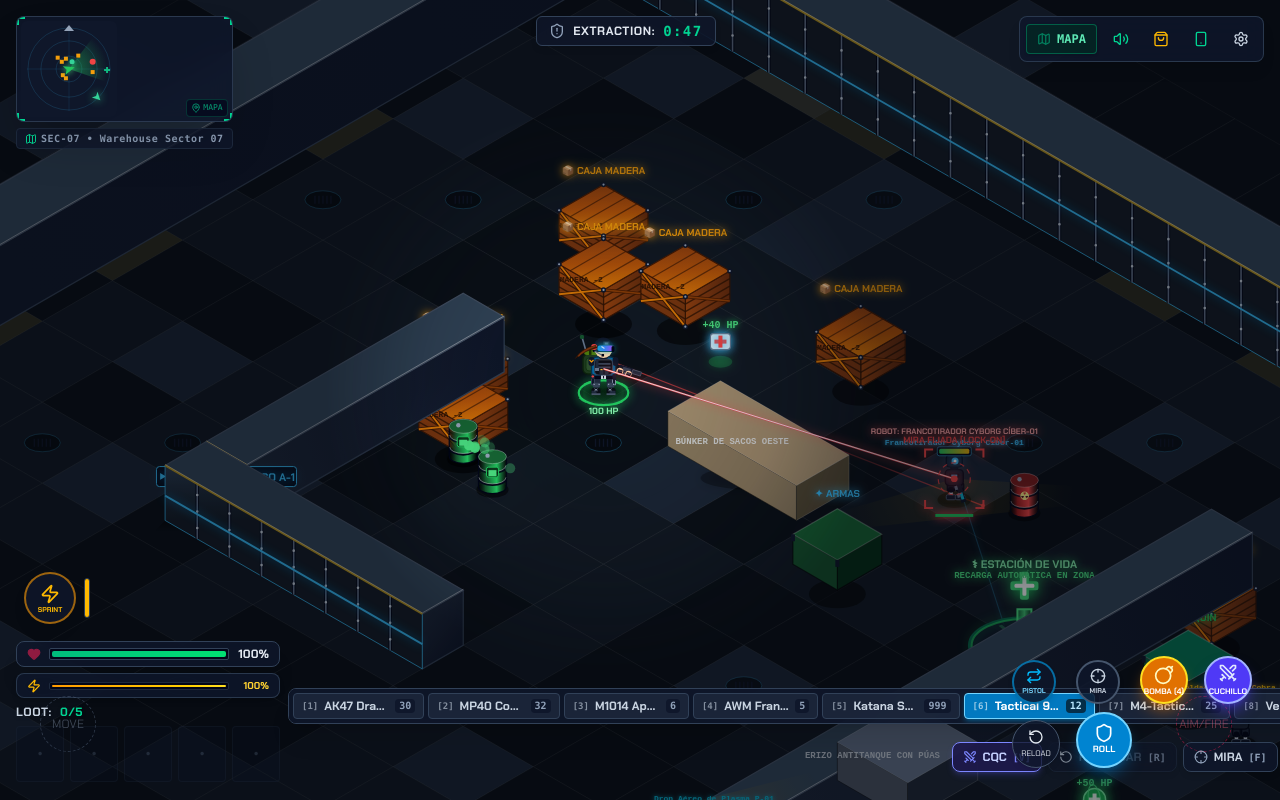
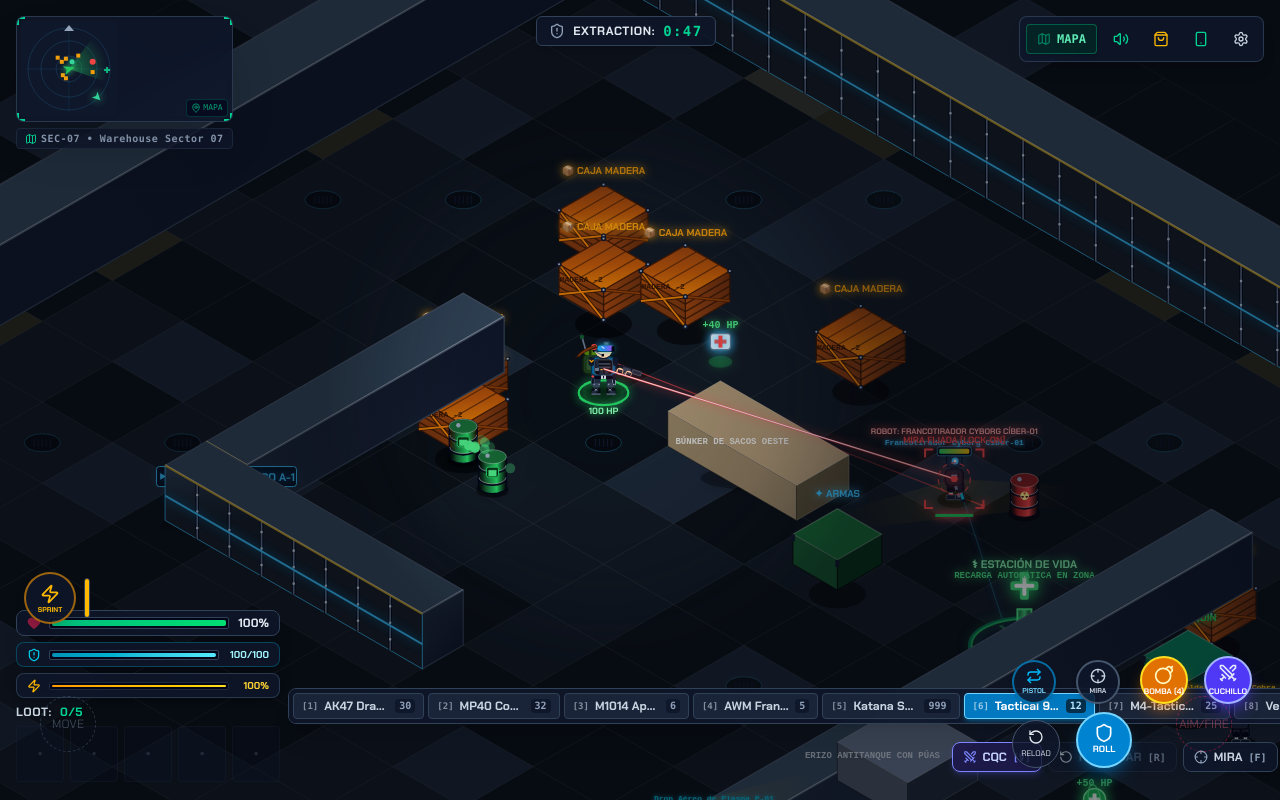
Before and after one commit to victorpavon2908-gif/Zooba, a React (Vite) app: page / in a window 1280 px wide. Both pictures are taken after a click on the button "DESPLEGAR EN EL SECTOR". Built offline with nearby package versions, Linux system fonts and the light colour scheme.

Commit message:
feat: add dedicated shield HUD bar

```diff
--- a/src/components/HUD.tsx
+++ b/src/components/HUD.tsx
@@ -185,6 +185,15 @@ export const HUD: React.FC<HUDProps> = ({
             </span>
           </div>
 
+          {/* Shield Bar */}
+          <div id="shield-bar-container" className="flex items-center gap-2 bg-slate-900/85 backdrop-blur-md px-2.5 py-1 rounded-lg border border-cyan-500/30 shadow-xl">
+            <ShieldAlert className="w-3.5 h-3.5 text-cyan-400 shrink-0" />
+            <div className="flex-1 h-2.5 bg-slate-950 rounded-xs overflow-hidden border border-slate-700 p-0.5">
+              <div className="h-full rounded-xs bg-gradient-to-r from-cyan-600 to-cyan-300 transition-all duration-200" style={{ width: `${Math.max(0, Math.min(100, Math.round((player.shield / Math.max(1, player.maxShield)) * 100)))}%` }} />
+            </div>
+            <span className="font-tech font-bold text-[10px] text-cyan-200 min-w-[42px] text-right">{Math.round(player.shield)}/{Math.round(player.maxShield)}</span>
+          </div>
+
           {/* Stamina Bar */}
           <div id="stamina-bar-container" className="flex items-center gap-2 bg-slate-900/85 backdrop-blur-md px-2.5 py-1 rounded-lg border border-slate-700/80 shadow-md">
             <Zap className={`w-3.5 h-3.5 ${player.isSprinting ? 'text-amber-300 animate-bounce' : 'text-amber-400'} shrink-0`} />
```
